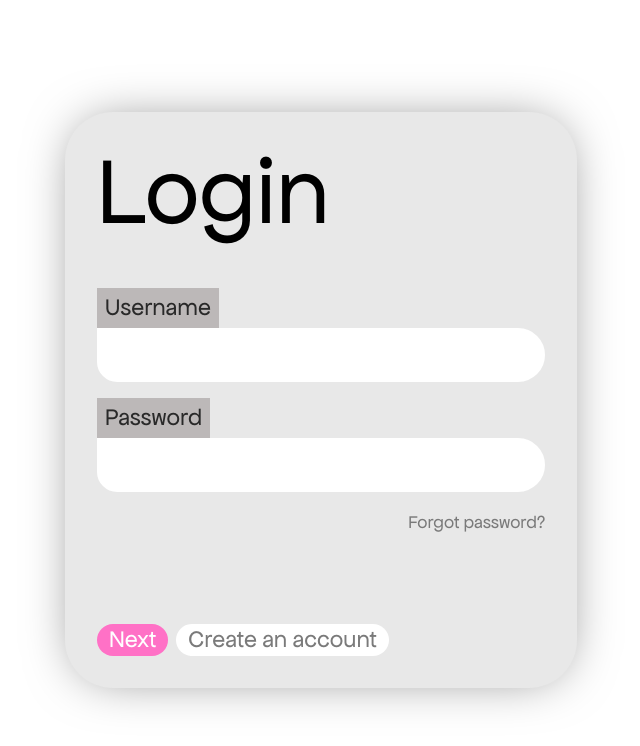
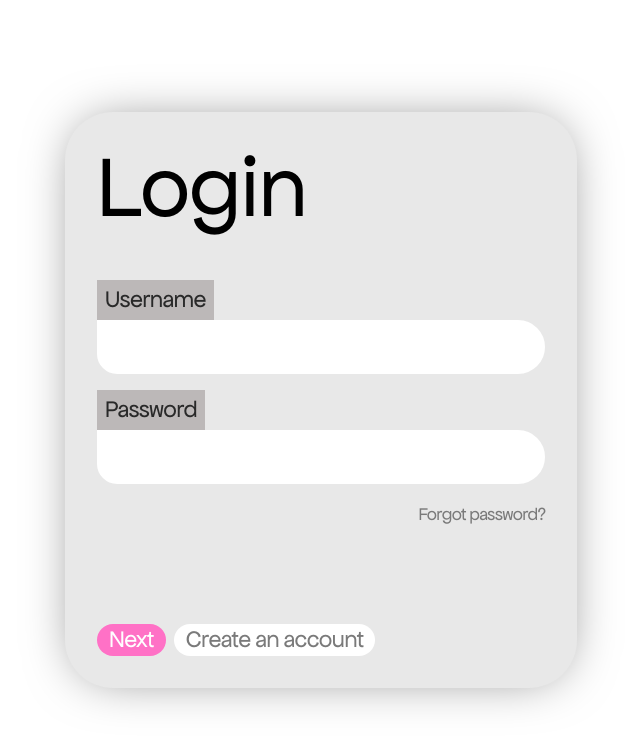
Before and after one commit to seeyeh/ait-final-project, a React (Vite) app in the folder client/: page /login in a window 1280 px wide. Shown: the top 746 px of the page, without its empty margins (319-959 px from the left). Built offline with nearby package versions, Linux system fonts and the light colour scheme.

Commit message:
add font sizing to tailwind config

```diff
--- a/client/src/components/login/LoginForm.jsx
+++ b/client/src/components/login/LoginForm.jsx
@@ -4,7 +4,7 @@ import Input from '../Input';
 function LoginForm() {
   return (
     <div className="bg-grayscale-5 w-[32rem] h-[36rem] rounded-5xl shadow-glow-2xl shadow-black/50 p-8 flex flex-col gap-12">
-      <h1 className="text-8xl text-black">Login</h1>
+      <h1 className="text-h1 text-black">Login</h1>
       <div className="w-full flex-1 flex flex-col gap-4">
         <Input id="username" header="Username" className="w-full" />
         <Input id="password" header="Password" className="w-full" />
--- a/client/src/style.css
+++ b/client/src/style.css
@@ -66,6 +66,7 @@
 
   html {
     font-family: 'ApfelGrotezk';
+    letter-spacing: -0.04em;
   }
 }
 
--- a/client/tailwind.config.js
+++ b/client/tailwind.config.js
@@ -56,6 +56,16 @@ export default {
       borderRadius: {
         '4xl': '2rem',
         '5xl': '3rem'
+      },
+      fontSize: {
+        h1: ['5.5rem', '5.5rem'],
+        h2: ['4.25rem', '4.25rem'],
+        h3: ['3.25rem', '3.25rem'],
+        h4: ['2.25rem', '2.25rem'],
+        h5: ['1.75rem', '1.75rem'],
+        h6: ['1.25rem', '1.25rem'],
+        p: ['1rem', '1rem'],
+        small: ['0.75rem', '0.75rem']
       }
     }
   },
```
